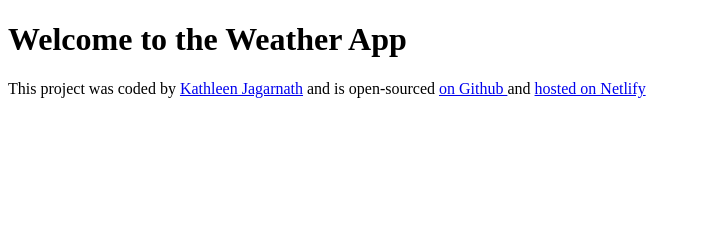
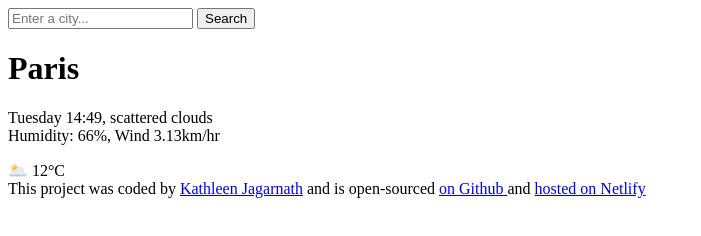
Before and after one commit to Kathleen-09/weather-app, a plain HTML site: page index.html in a window 1280 px wide. Shown: the whole page, without its empty margins (0-701 px from the left). Drawn offline with Linux system fonts and the light colour scheme.

Commit message:
Added the HTML to the project

```diff
--- a/index.html
+++ b/index.html
@@ -7,9 +7,26 @@
 
 </head>
 <body>
-    <h1>Welcome to the  Weather App</h1>
-
+    <header>
+        <form>
+            <input type ="search" placeholder="Enter a city..."required/>
+            <input type ="submit" value="Search"/>
+ </form>
+    </header>
+    <main>
+        <div>
+    <h1>Paris</h1>
+    <p>
+        Tuesday 14:49, scattered clouds
+        <br/>
+        Humidity: 66%, Wind 3.13km/hr
+    </p>
+   </div>
+   <div>
+    🌥️ 12°C
+   </div>
 </body>
+</main>
 <footer>
     This project was coded by
     <a href="https://github.com/Kathleen-09" target="_blank">Kathleen Jagarnath</a>
```
